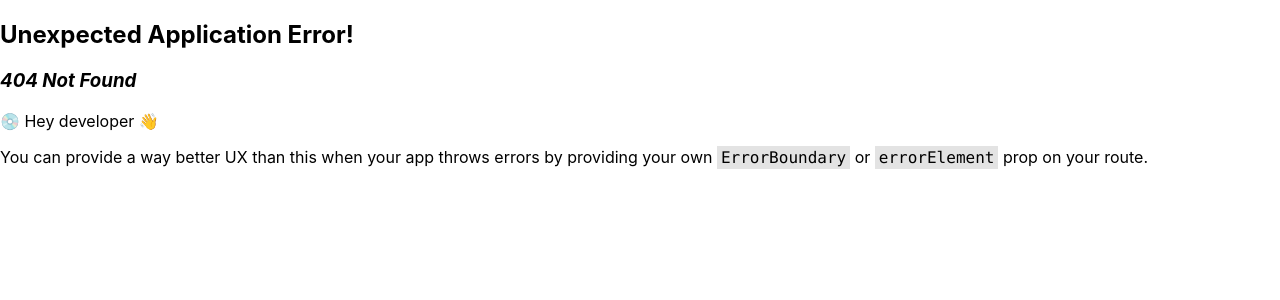
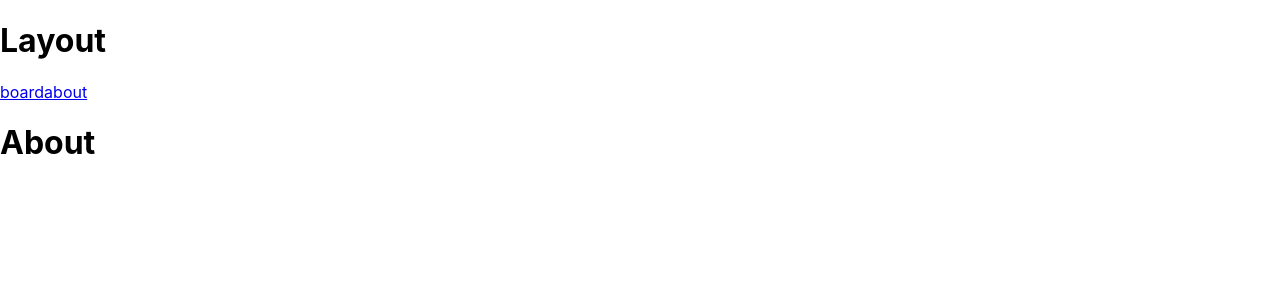
Before and after one commit to Eric3133/react-router-basic, a React (Create React App) app: page /about in a window 1280 px wide. Before the commit this address had no page. Shown: the top 300 px of the page. Built offline with nearby package versions, Linux system fonts and the light colour scheme.

Commit message:
router embeld

```diff
--- /dev/null
+++ b/src/page/About/index.js
@@ -0,0 +1,9 @@
+const About = () => {
+  return (
+    <div>
+      <h1>About</h1>
+    </div>
+  );
+}
+
+export default About;
--- /dev/null
+++ b/src/page/Board/index.js
@@ -0,0 +1,9 @@
+const Board = () => {
+  return (
+    <div>
+      <h1>Board</h1>
+    </div>
+  );
+}
+
+export default Board;
--- /dev/null
+++ b/src/page/Layout/index.js
@@ -0,0 +1,15 @@
+import {Link, Outlet} from 'react-router-dom';
+const Layout = () => {
+  return (
+    <div>
+      <h1>Layout</h1>
+      <Link to='/board'>board</Link>
+      <Link to='/about'>about</Link>
+
+      {/* // 二级路由出口 */}
+      <Outlet />
+    </div>
+  );
+}
+
+export default Layout;
```
Also changed, not shown: src/router/index.js (+18 -0 lines).
